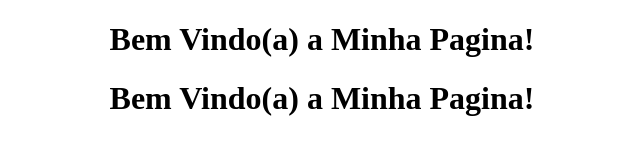
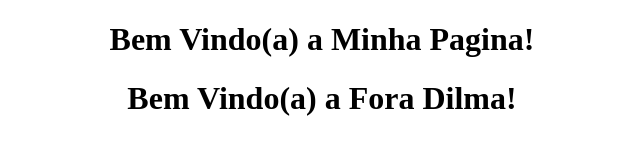
Before and after one commit to Eduh06/Eduh06.github.io, a plain HTML site: page index.html in a window 1280 px wide. Shown: the whole page, without its empty margins (318-958 px from the left). Drawn offline with Linux system fonts and the light colour scheme.

Commit message:
Arquivos 2

```diff
--- a/index.html
+++ b/index.html
@@ -4,7 +4,8 @@
 <body>
 
 	<h1 style="text-align:center;"> Bem Vindo(a) a Minha Pagina!</h1>
-	<h1 style="text-align:center;"> Bem Vindo(a) a Minha Pagina!</h1>
+
+	<h1 style="text-align:center;"> Bem Vindo(a) a Fora Dilma!</h1>
 
 
 <body>
```
